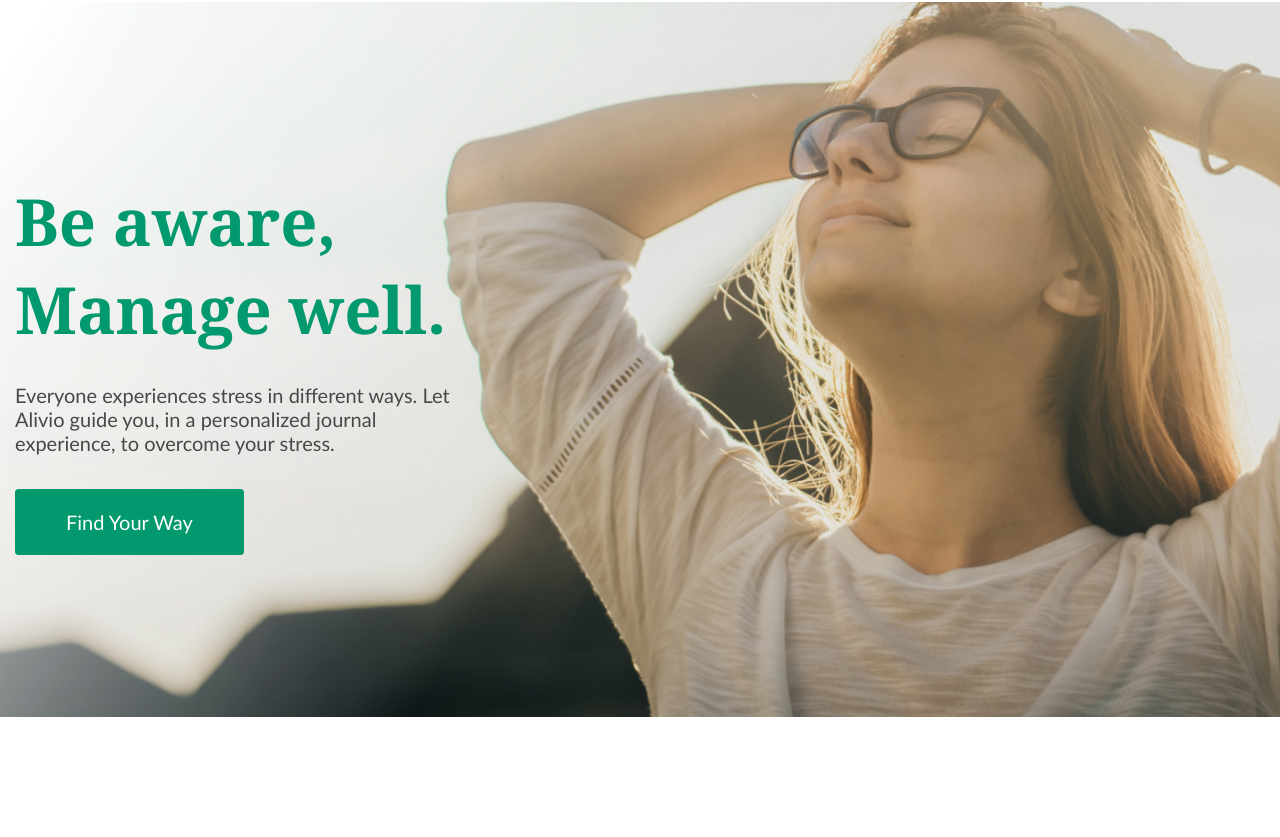
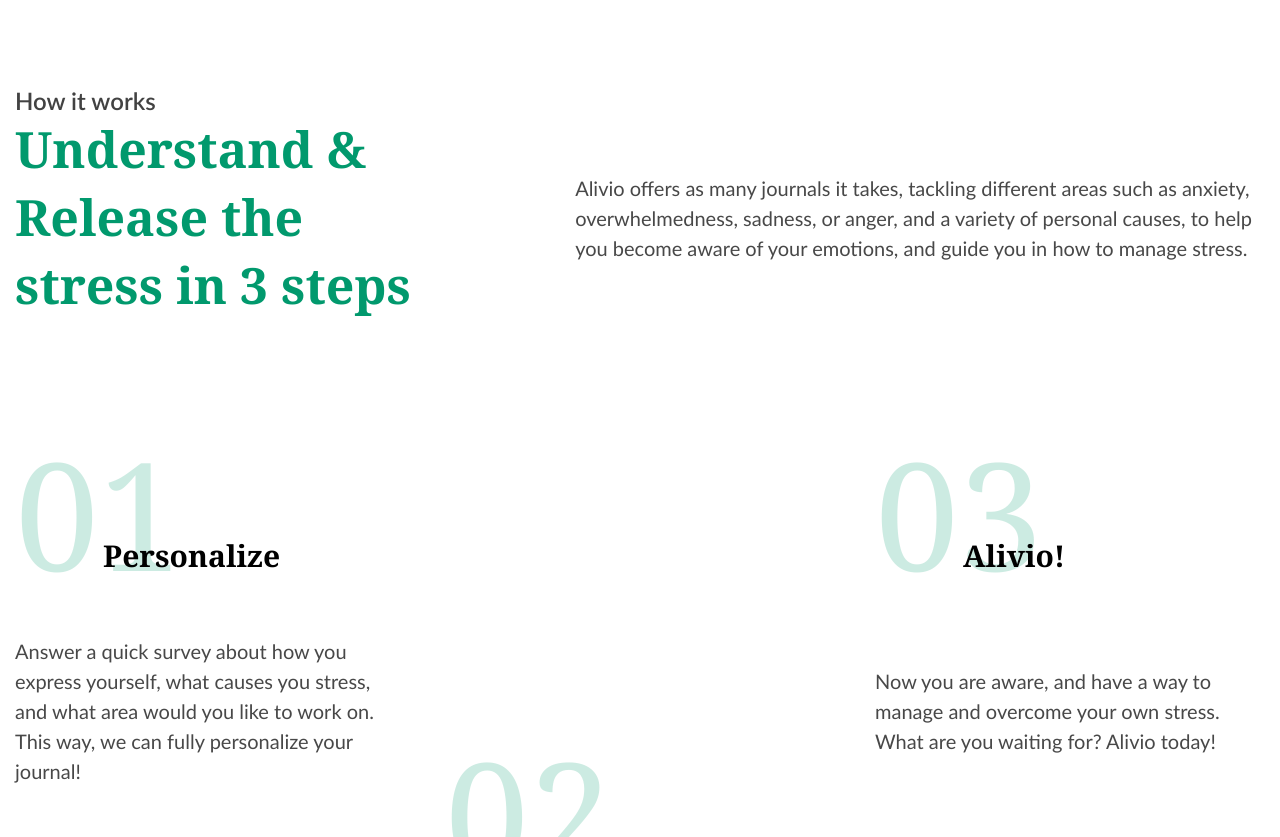
Before and after one commit to ilushegg/WebDev, a plain HTML site: page MAKET/index.html in a window 1280 px wide. Shown: the part 83-920 px from the top of the page. Drawn offline with Linux system fonts and the light colour scheme.

Commit message:
Added cards section

```diff
--- a/MAKET/css/main.css
+++ b/MAKET/css/main.css
@@ -6,15 +6,28 @@ body {
     font-weight: 400;
 }
 
+.none {
+    display: none;
+}
+
 .container {
     max-width: 1369px;
     padding: 0 15px;
     margin: auto;
 }
 
+.title {
+    font-family: "Georgia", sans-serif;
+    font-weight: 700;
+    font-size: 50px;
+    color: #01996d;
+    margin-bottom: 30px;
+}
+
 .text {
     font-size: 20px;
     color: #484848;
+    line-height: 150%;
 }
 
 .button {
@@ -116,11 +129,7 @@ body {
 }
 
 .header-title {
-    font-family: "Georgia", sans-serif;
-    font-weight: 700;
     font-size: 65px;
-    color: #01996d;
-    margin-bottom: 30px;
 }
 
 .header-text {
@@ -131,3 +140,71 @@ body {
     padding-top: 20px;
     padding-bottom: 20px;
 }
+
+.cards {
+    margin-top: 169px;
+    margin-bottom: 51px;
+}
+
+.cards__top {
+    display: flex;
+    justify-content: space-between;
+    align-items: center;
+    margin-bottom: 52px;
+}
+
+.cards__top-title {
+    max-width: 584px;
+    width: 100%;
+    margin-right: 136px;
+    font-size: 24px;
+    font-weight: 600;
+    color: #424242;
+}
+
+.cards__content {
+    display: flex;
+    justify-content: space-between;
+}
+
+.card:nth-child(2) {
+    margin-top: 300px;
+}
+
+.card {
+    max-width: 390px;
+    max-height: 937px;
+    display: flex;
+    flex-direction: column;
+    justify-content: space-between;
+}
+
+.card-title {
+    position: relative;
+}
+
+.card-number {
+    font-family: "Georgia", sans-serif;
+    font-weight: 400;
+    font-size: 150px;
+    color: rgba(1, 153, 110, 0.2);
+    line-height: 150%;
+}
+
+.card-title-text {
+    position: absolute;
+    left: 88px;
+    bottom: 50px;
+    font-family: "Georgia", sans-serif;
+    font-weight: 700;
+    font-size: 30px;
+    max-width: 314px;
+    width: 100%;
+}
+
+.card-text {
+    margin: 10px 0 60px;
+}
+
+.card-picture {
+}
--- a/MAKET/index.html
+++ b/MAKET/index.html
@@ -1,20 +1,20 @@
 <!DOCTYPE html>
 <html lang="en">
   <head>
-    <meta charset="UTF-8">
-    <meta http-equiv="X-UA-Compatible" content="IE=edge">
-    <meta name="viewport" content="width=device-width, initial-scale=1.0">
+    <meta charset="UTF-8" />
+    <meta http-equiv="X-UA-Compatible" content="IE=edge" />
+    <meta name="viewport" content="width=device-width, initial-scale=1.0" />
     <title>Alivio</title>
-    <link rel="stylesheet" href="./css/main.css">
+    <link rel="stylesheet" href="./css/main.css" />
   </head>
   <body>
-    <header class="header">
+    <header class="header none">
       <div class="header__top">
         <div class="container">
           <div class="header__nav">
             <nav class="nav">
               <a href="#" class="nav-logo">
-                        <img src="./img/logo.svg" alt="Logo">
+                <img src="./img/logo.svg" alt="Logo" />
               </a>
               <div class="nav-list">
                 <ul class="nav-list__left">
@@ -34,18 +34,66 @@
       </div>
       <div class="container">
         <div class="header__content">
-                    <h1 class="header-title">Be aware,<br>Manage well.</h1>
+          <h1 class="header-title">Be aware,<br />Manage well.</h1>
           <div class="header-text text">
-                        <p>Everyone experiences stress in different ways.
-                            Let Alivio guide you, in a personalized journal experience, to overcome your stress.</p>
+            <p>
+              Everyone experiences stress in different ways. Let Alivio guide
+              you, in a personalized journal experience, to overcome your
+              stress.
+            </p>
           </div>
           <div class="header-btn">
             <a href="#" class="button">Find Your Way</a>
           </div>
         </div>
       </div>
+    </header>
+    <section class="cards">
+        <div class="container">
+            <div class="cards__top">
+                <div class="cards__top-title">
+                    <p>How it works</p>
+                    <h2 class="title">Understand & Release
+                        the stress in 3 steps</h2>
+                </div>
+                <div class="cards__top-text text">
+                    <p>Alivio offers as many journals it takes, tackling different areas such as anxiety, overwhelmedness, sadness, or anger, and a variety of personal causes, to help you become aware of your emotions, and guide you in how to manage stress.</p>
                 </div>
             </div>
-    </header>
+            <div class="cards__content">
+                <div class="card">
+                    <div class="card-title">
+                        <div class="card-number">01</div>
+                        <div class="card-title-text">Personalize</div>
+                    </div>
+                    <div class="card-text text">Answer a quick survey about how you express yourself, what causes you stress, and what area would you like to work on. This way, we can fully personalize your journal!</div>
+                    <div class="card-picture">
+                        <img src="./img/cards/card1.jpg" alt="Card 1">
+                    </div>
+                </div>
+                <div class="card">
+                    <div class="card-title">
+                        <div class="card-number">02</div>
+                        <div class="card-title-text">Write & Understand</div>
+                    </div>
+                    <div class="card-text text">Write, draw, reflect, understand. Alivio will guide you through the prompts and will help you manage your stress!</div>
+                    <div class="card-picture">
+                        <img src="./img/cards/card2.jpg" alt="Card 2">
+                    </div>
+                </div>
+                <div class="card">
+                    <div class="card-title">
+                        <div class="card-number">03</div>
+                        <div class="card-title-text">Alivio!</div>
+                    </div>
+                    <div class="card-text text">Now you are aware, and have a way to manage and overcome your own stress.
+                        What are you waiting for? Alivio today!</div>
+                    <div class="card-picture">
+                        <img src="./img/cards/card3.jpg" alt="Card 3">
+                    </div>
+                </div>
+            </div>
+        </div>
+    </section>
   </body>
 </html>
```
Also changed, not shown: MAKET/img/cards/card1.jpg (added), MAKET/img/cards/card2.jpg (added), MAKET/img/cards/card3.jpg (added). Lines whose indentation alone changed are shown as unchanged.
